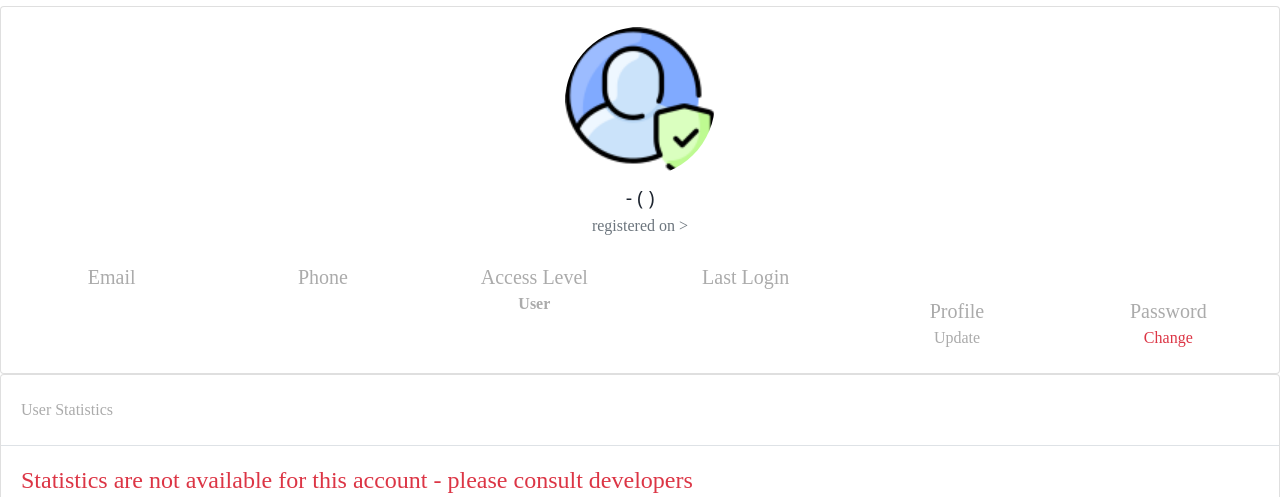
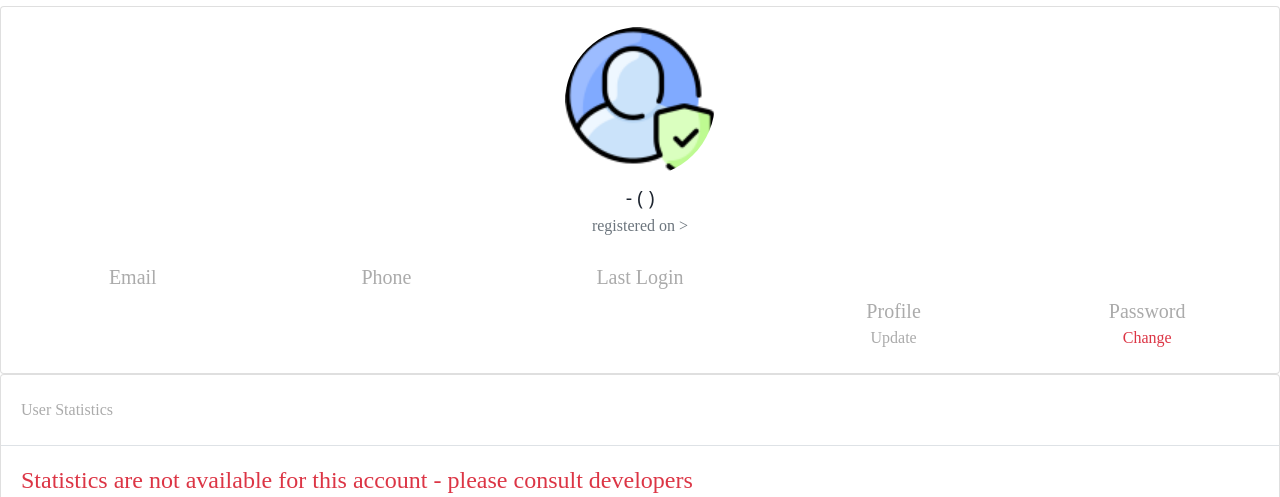
Before and after one commit to Aliyan167/fitness-freaks, a Django app: template src/web/admins/templates/admins/user_detail.html in a window 1280 px wide. Shown: the part 2724-3221 px from the top of the page. Run offline with Django 4.2, Linux system fonts and the light colour scheme; the template is opened without the code that fills it, so the values that code supplies are empty; some libraries are stand-ins or nearby versions; grey boxes are pictures that could not be loaded.

Commit message:
changes in user app

```diff
--- a/src/web/admins/templates/admins/user_detail.html
+++ b/src/web/admins/templates/admins/user_detail.html
@@ -53,21 +53,7 @@
                             <p class="mb-0 text-center h5">Phone</p>
                             <p class="mb-0 text-center">{{ user.phone_number }}</p>
                         </div>
-                        <div class="col text-center">
-                            <p class="mb-0 text-center h3"><i class="mdi mdi-shield-account"></i></p>
-                            <p class="mb-0 text-center h5">Access Level</p>
-                            <p class="mb-0 text-center">
-                                <b>
-                                    {% if user.is_superuser and user.is_staff %}
-                                        Admin
-                                    {% elif user.is_staff %}
-                                        Staff
-                                    {% else %}
-                                        User
-                                    {% endif %}
-                                </b>
-                            </p>
-                        </div>
+
                         <div class="col text-center">
                             <p class="mb-0 text-center h3"><i class="mdi mdi-security"></i></p>
                             <p class="mb-0 text-center h5">Last Login</p>
```
